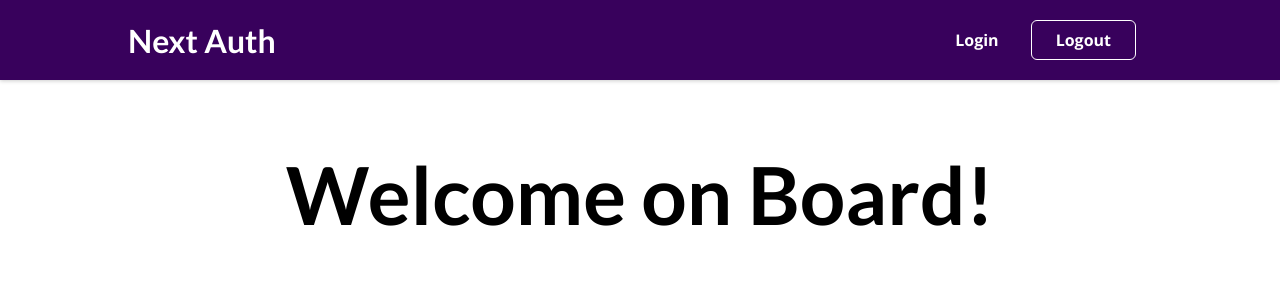
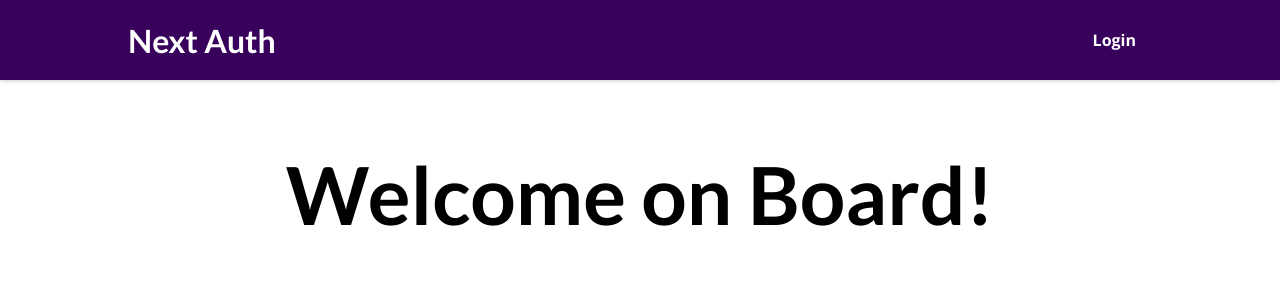
Before and after one commit to mohamedsaidumn/nextjs-course, a Next.js app: page / in a window 1280 px wide. Shown: the top 300 px of the page. Built offline with nearby package versions, Linux system fonts and the light colour scheme; no server answers.

Commit message:
added user logout

```diff
--- a/components/layout/main-navigation.js
+++ b/components/layout/main-navigation.js
@@ -1,10 +1,15 @@
 import Link from "next/link";
-import { useSession } from "next-auth/client";
+import { useSession, signOut } from "next-auth/client";
 
 import classes from "./main-navigation.module.css";
 
 function MainNavigation() {
   const [session, loading] = useSession();
+
+  function logoutHandler() {
+    signOut();
+  }
+
   return (
     <header className={classes.header}>
       <Link href="/">
@@ -22,9 +27,11 @@ function MainNavigation() {
               <Link href="/profile">Profile</Link>
             </li>
           )}
-          <li>
-            <button>Logout</button>
-          </li>
+          {session && (
+            <li>
+              <button onClick={logoutHandler}>Logout</button>
+            </li>
+          )}
         </ul>
       </nav>
     </header>
```
